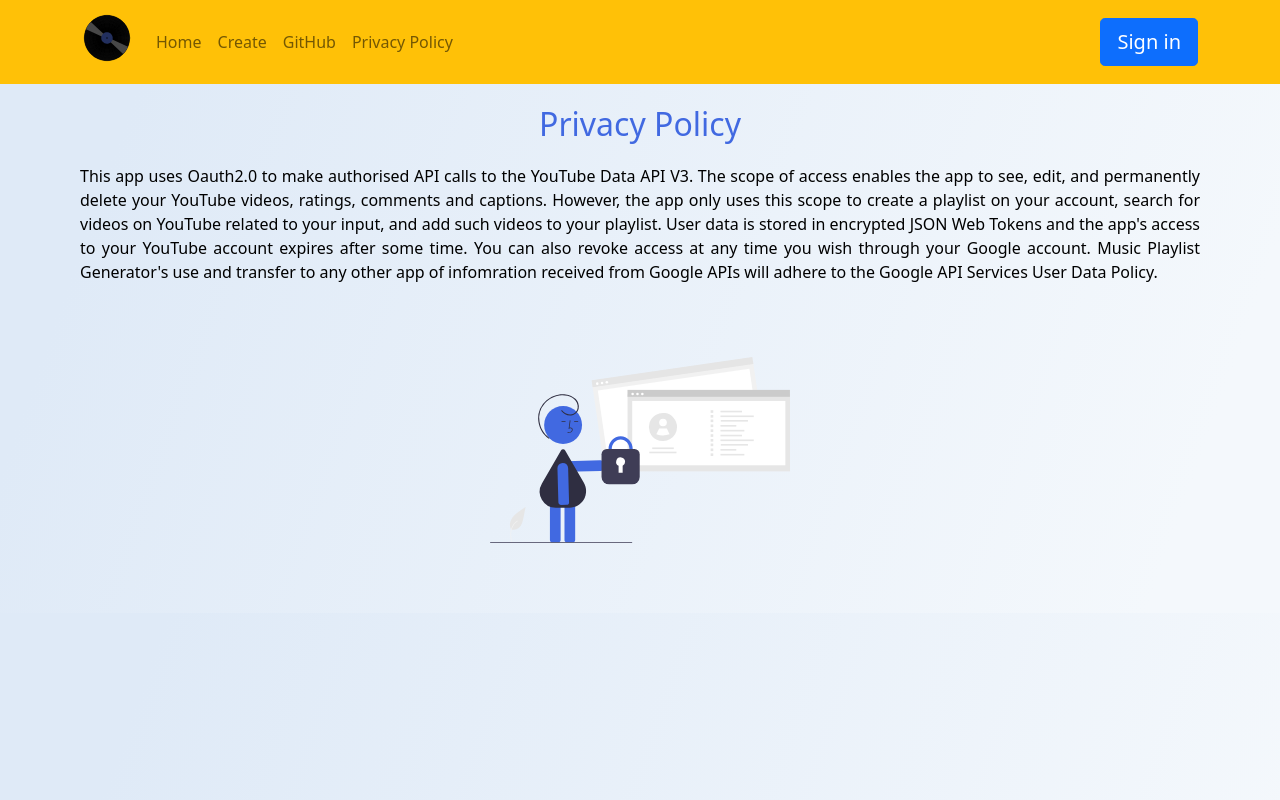
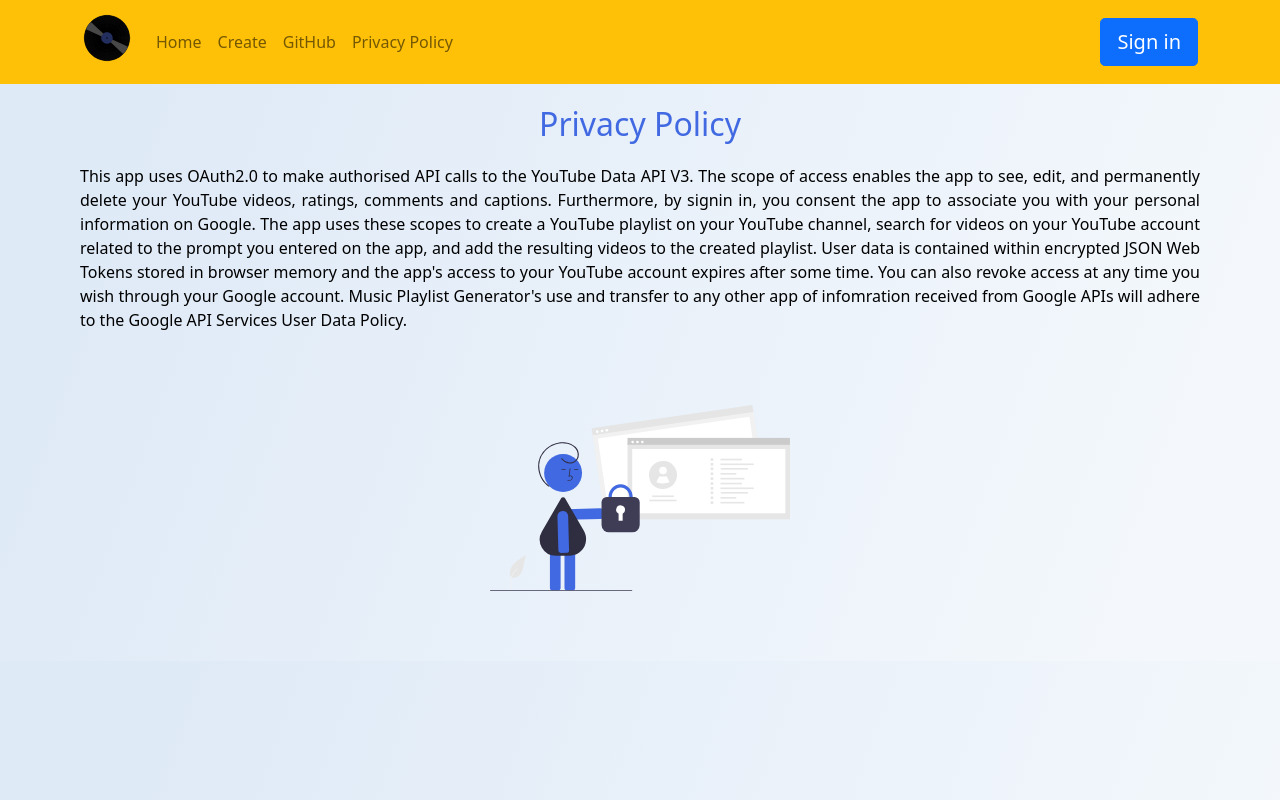
Before and after one commit to P0u4a/Playlist-Generator, a Next.js app: page /privacyPolicy in a window 1280 px wide. Built offline with nearby package versions, Linux system fonts and the light colour scheme; no server answers.

Commit message:
Update privacy policy

```diff
--- a/pages/index.js
+++ b/pages/index.js
@@ -34,7 +34,7 @@ export default function Home() {
       </main>
 
       <footer className={styles.footer}>
-        Powered by {' '}
+      Powered by
         <span className={styles.logo}>
           <Image src='/vercel.svg' alt='vercel logo' width={72} height={20} />
         </span>
--- a/pages/privacyPolicy.js
+++ b/pages/privacyPolicy.js
@@ -9,11 +9,11 @@ export default function PrivacyPolicy() {
         Privacy Policy
       </div>
       <p className={styles.paragraphAlt}>
-        This app uses Oauth2.0 to make authorised API calls to the YouTube Data API V3.
+        This app uses OAuth2.0 to make authorised API calls to the YouTube Data API V3.
         The scope of access enables the app to see, edit, and permanently delete your
-        YouTube videos, ratings, comments and captions. However, the app only uses this scope to
-        create a playlist on your account, search for videos on YouTube related to your input, and
-        add such videos to your playlist. User data is stored in encrypted JSON Web Tokens and the app&apos;s access to your
+        YouTube videos, ratings, comments and captions. Furthermore, by signin in, you consent the app to associate you with your personal information on Google.
+        The app uses these scopes to create a YouTube playlist on your YouTube channel, search for videos on your YouTube account related to the prompt you entered on the app, and
+        add the resulting videos to the created playlist. User data is contained within encrypted JSON Web Tokens stored in browser memory and the app&apos;s access to your
         YouTube account expires after some time. You can also revoke access at any time you wish through your Google account.
         Music Playlist Generator&apos;s use and transfer to any other
         app of infomration received from Google APIs will adhere to the Google API Services User Data Policy.
--- a/styles/Images.module.css
+++ b/styles/Images.module.css
@@ -10,7 +10,7 @@
     right: 9%;
 }
 
-@media only screen and (max-width: 600px) {
+@media only screen and (max-width: 830px) {
     .listening {
         position: absolute;
         top: auto;
```
